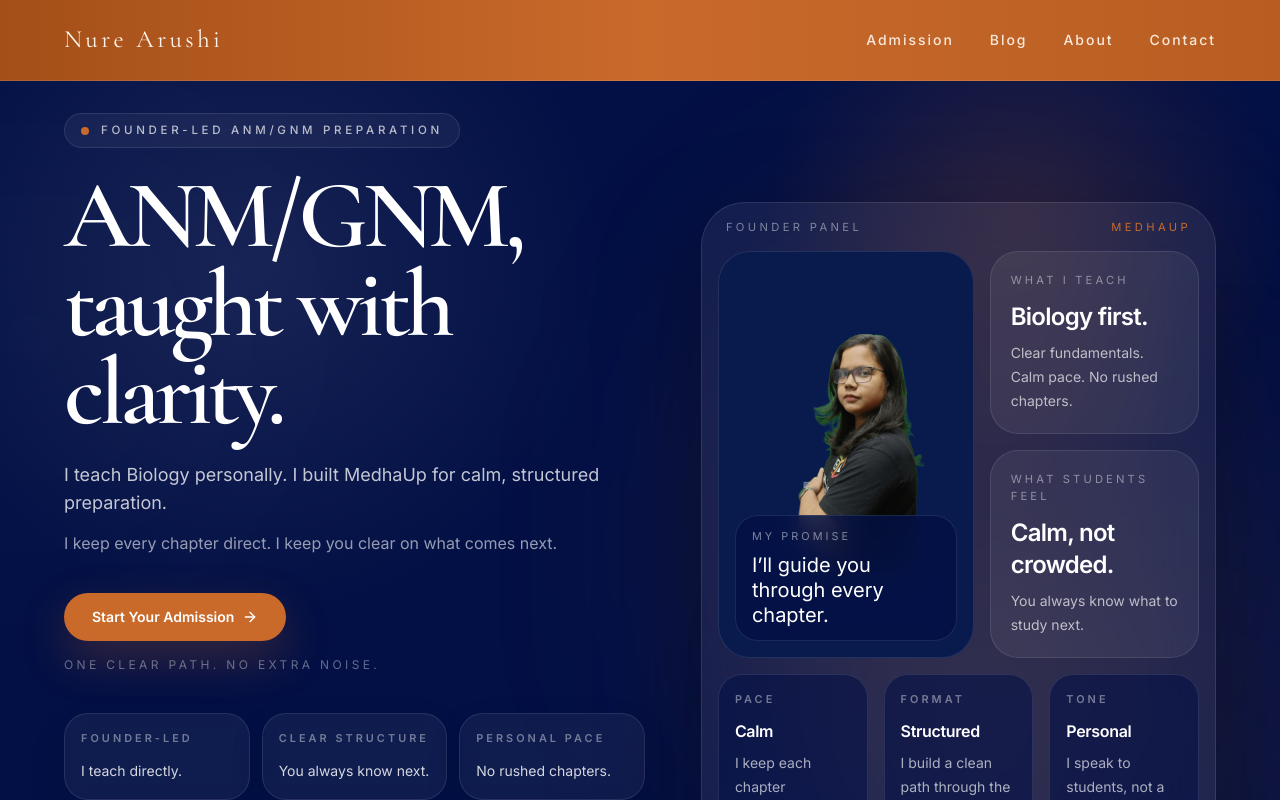
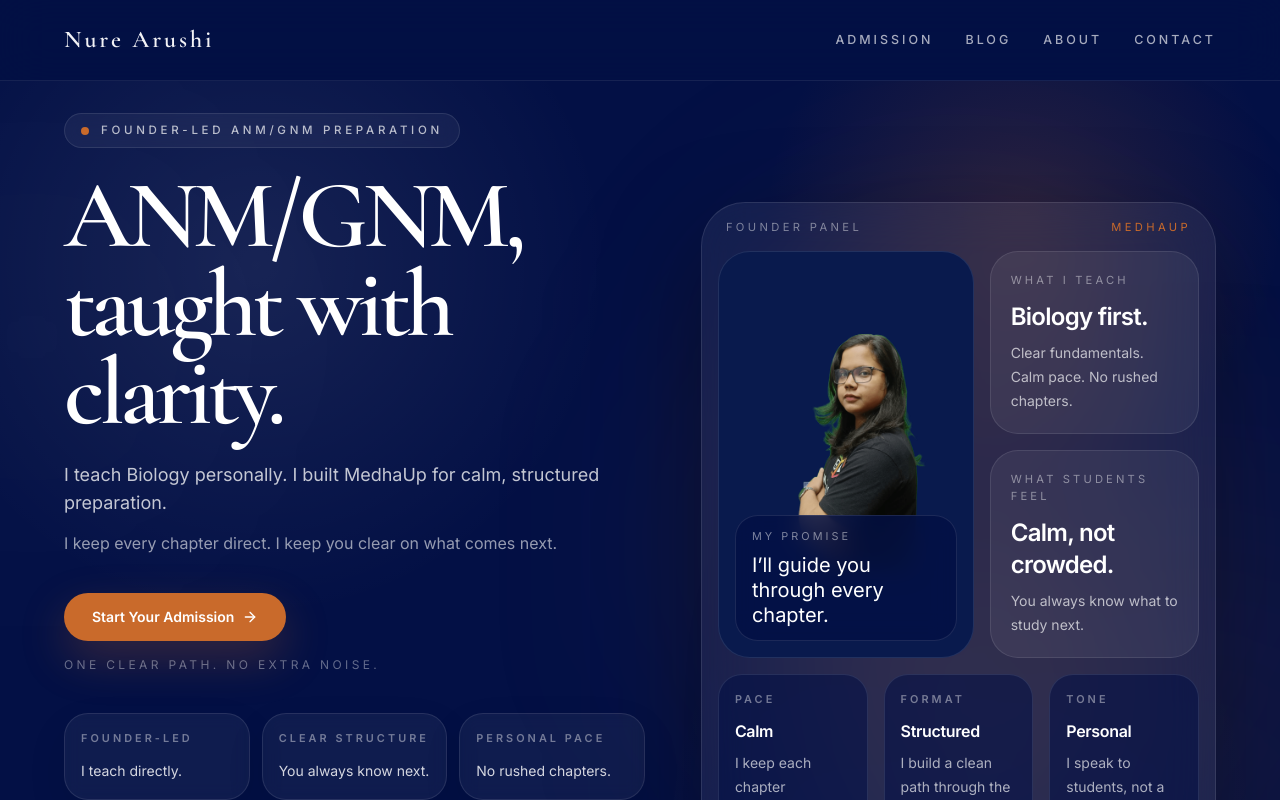
Before and after one commit to JasonDebnath001/Nure-Arushi, a React (Vite) app: page / in a window 1280 px wide. Shown: the top 800 px of the page. Built offline with nearby package versions, Linux system fonts and the light colour scheme.

Commit message:
Refine navbar to match premium hero styling

```diff
--- a/src/components/Navbar.tsx
+++ b/src/components/Navbar.tsx
@@ -13,24 +13,25 @@ export default function Navbar() {
   const [open, setOpen] = useState(false);
 
   return (
-    <header className="w-full border-b border-white/10 bg-gradient-to-r from-[#a44f18] via-[#c96a2b] to-[#b85d22] shadow-[0_10px_30px_rgba(0,0,0,0.12)]">
-      <div className="flex h-20 items-center justify-between px-5 sm:px-8 lg:px-12 xl:px-16">
+    <header className="sticky top-0 z-40 w-full border-b border-white/8 bg-[#031045]/88 backdrop-blur-xl">
+      <div className="mx-auto flex h-20 max-w-7xl items-center justify-between px-5 sm:px-8 lg:px-12 xl:px-16">
         <Link
           to="/"
-          className="shrink-0 text-[1.35rem] font-normal tracking-[0.14em] text-[#fff7ef] transition-opacity duration-300 hover:opacity-85 sm:text-[1.55rem]"
-          style={{ fontFamily: '"Cormorant Garamond", "Times New Roman", serif' }}
+          className="serif-display shrink-0 text-[1.35rem] font-semibold tracking-[0.12em] text-white/95 transition-opacity duration-300 hover:opacity-85 sm:text-[1.5rem]"
           aria-label="Nure Arushi home"
         >
           Nure Arushi
         </Link>
 
-        <nav className="hidden items-center gap-9 md:flex" aria-label="Primary navigation">
+        <nav
+          className="hidden items-center gap-8 md:flex"
+          aria-label="Primary navigation"
+        >
           {navLinks.map((link) => (
             <Link
               key={link.label}
               to={link.href}
-              className="relative text-sm font-medium tracking-[0.14em] text-[#fff7ef]/90 transition-colors duration-300 hover:text-white after:absolute after:-bottom-2 after:left-0 after:h-px after:w-0 after:bg-white after:transition-all after:duration-300 hover:after:w-full"
-              style={{ letterSpacing: "0.14em" }}
+              className="relative text-[0.78rem] font-medium uppercase tracking-[0.24em] text-white/65 transition-colors duration-300 hover:text-white after:absolute after:-bottom-2 after:left-0 after:h-px after:w-0 after:bg-[#c96a2b] after:transition-all after:duration-300 hover:after:w-full"
             >
               {link.label}
             </Link>
@@ -40,7 +41,7 @@ export default function Navbar() {
         <button
           type="button"
           onClick={() => setOpen((prev) => !prev)}
-          className="inline-flex items-center justify-center text-[#fff7ef] transition-colors duration-300 hover:text-white md:hidden"
+          className="inline-flex items-center justify-center text-white/80 transition-colors duration-300 hover:text-white md:hidden"
           aria-label="Toggle navigation menu"
           aria-expanded={open}
           aria-controls="mobile-menu"
@@ -51,17 +52,20 @@ export default function Navbar() {
 
       <div
         id="mobile-menu"
-        className={`overflow-hidden border-t border-white/10 bg-[#bb6125] md:hidden transition-all duration-300 ${
+        className={`overflow-hidden border-t border-white/8 bg-[#06123a]/96 md:hidden transition-all duration-300 ${
           open ? "max-h-80 opacity-100" : "max-h-0 opacity-0"
         }`}
       >
-        <nav className="flex flex-col px-5 py-4 sm:px-8" aria-label="Mobile navigation">
+        <nav
+          className="mx-auto flex max-w-7xl flex-col px-5 py-4 sm:px-8"
+          aria-label="Mobile navigation"
+        >
           {navLinks.map((link) => (
             <Link
               key={link.label}
               to={link.href}
               onClick={() => setOpen(false)}
-              className="border-b border-white/10 px-1 py-4 text-sm font-medium tracking-[0.14em] text-[#fff7ef]/90 transition-colors duration-300 hover:text-white"
+              className="border-b border-white/8 px-1 py-4 text-[0.78rem] font-medium uppercase tracking-[0.24em] text-white/68 transition-colors duration-300 hover:text-white"
             >
               {link.label}
             </Link>
```
